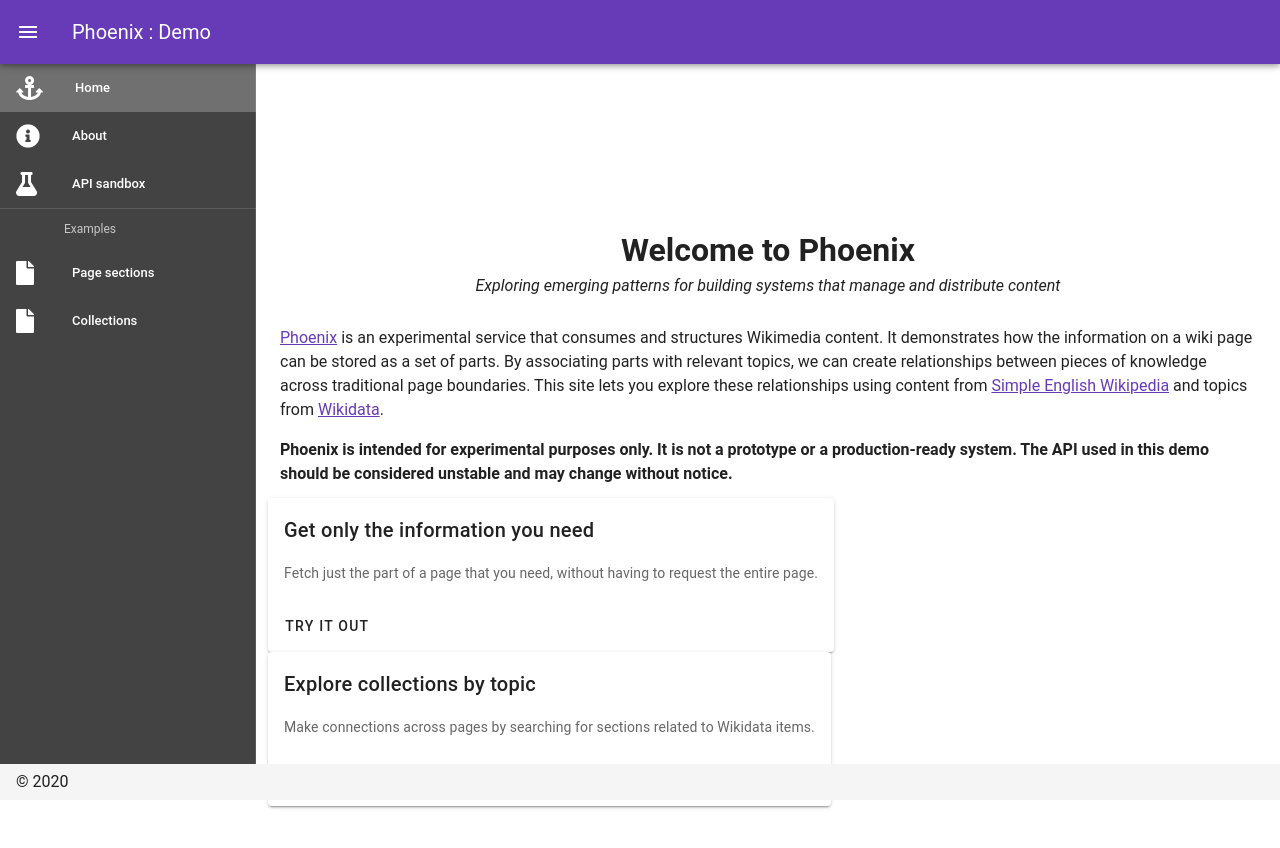
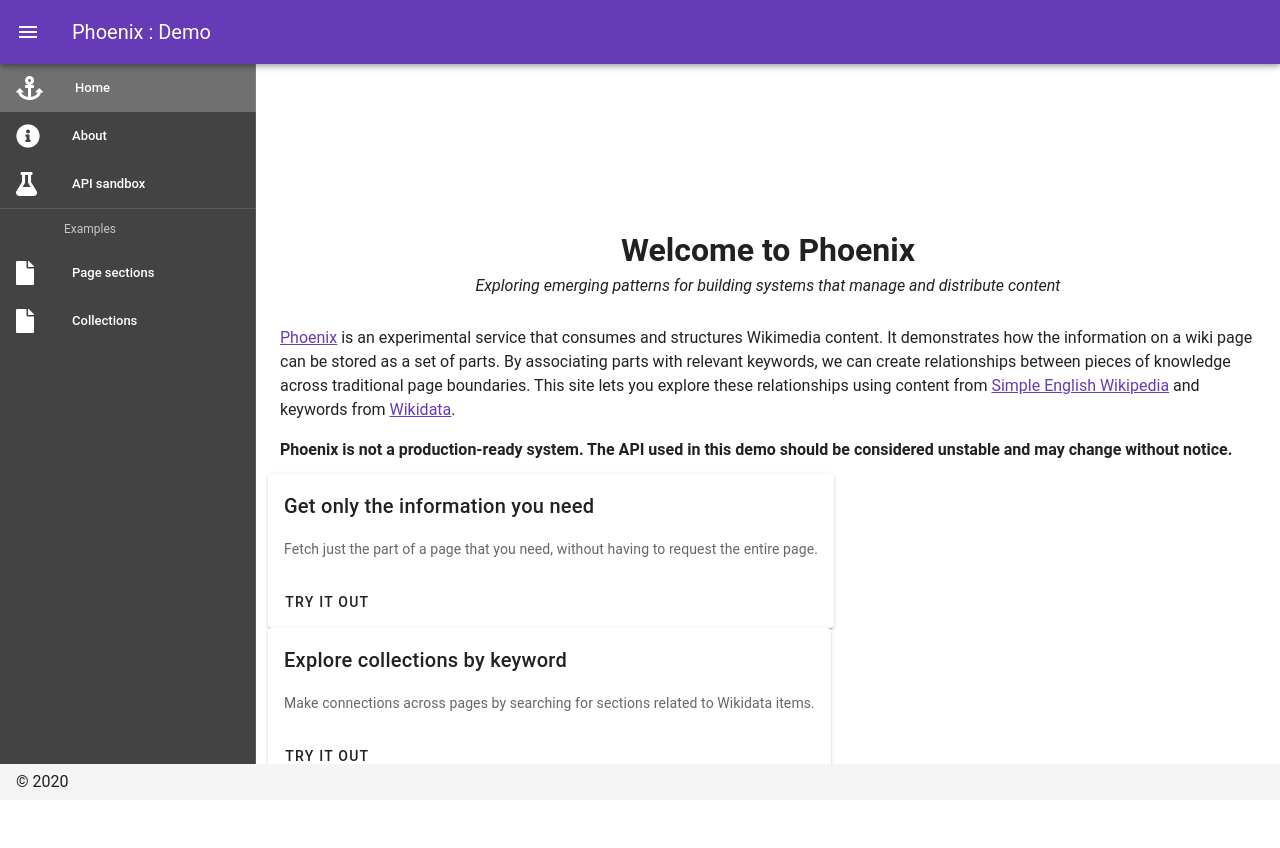
Before and after one commit to wikimedia/phoenix, a Vue app in the folder demo/: page / in a window 1280 px wide. Shown: the top 848 px of the page. Built offline with nearby package versions, Linux system fonts and the light colour scheme; a small style sheet from the web is missing; what vue-masonry-css would draw is missing.

Commit message:
Use keyword instead of topic; add notes about keyword updates

```diff
--- a/demo/src/views/About.vue
+++ b/demo/src/views/About.vue
@@ -19,10 +19,11 @@
         original articles.
       </p>
       <p>
-        Linking between sections and <a href="https://www.wikidata.org" target="_blank">Wikidata</a> topics
+        Linking between sections and keywords from <a href="https://www.wikidata.org" target="_blank">Wikidata</a>
         is provided by <a href="https://www.rosette.com/" target="_blank">Rosette</a>. Integration with Rosette
-        is intended to be a short-term feature for experimental use only. At this time, topics are not updated
-        when edits are made to the original content.
+        is intended to be a short-term feature for experimental use only. Phoenix is capable of updating keywords
+        in response to changes to the original content, but this feature is currently enabled for only a limited
+        set of content.
       </p>
       <p>
         This site connects to Phoenix using a GraphQL API. You can try out the API using the
@@ -53,11 +54,11 @@
     }
   }
 
-  # List sections related to a Wikidata topic
+  # List sections related to a Wikidata keyword
   {
-    nodes(relatedTo: "Q503") {
+    nodes(keyword: "Q503") {
       name
-      isPartOf
+      isPartOf { name }
       keywords {
         id
         salience
--- a/demo/src/views/Home.vue
+++ b/demo/src/views/Home.vue
@@ -9,14 +9,14 @@
       <p>
         <a href="https://github.com/wikimedia/phoenix" target="_blank">Phoenix</a> is an experimental
         service that consumes and structures Wikimedia content. It demonstrates how the information on
-        a wiki page can be stored as a set of parts. By associating parts with relevant topics, we can
+        a wiki page can be stored as a set of parts. By associating parts with relevant keywords, we can
         create relationships between pieces of knowledge across traditional page boundaries. This site
         lets you explore these relationships using content from
         <a href="https://simple.wikipedia.org" target="_blank">Simple English Wikipedia</a>
-        and topics from <a href="https://www.wikidata.org" target="_blank">Wikidata</a>.
+        and keywords from <a href="https://www.wikidata.org" target="_blank">Wikidata</a>.
       </p>
       <b>
-        Phoenix is intended for experimental purposes only. It is not a prototype or a production-ready system.
+        Phoenix is not a production-ready system.
         The API used in this demo should be considered unstable and may change without notice.
       </b>
       <br><br>
@@ -37,7 +37,7 @@
         </v-card>
         <v-spacer></v-spacer>
         <v-card>
-          <v-card-title>Explore collections by topic</v-card-title>
+          <v-card-title>Explore collections by keyword</v-card-title>
           <v-card-text>
             Make connections across pages by searching for sections related to Wikidata items.
           </v-card-text>
```
Also changed, not shown: 1 other file (tests, documents, lock files or other folders).
